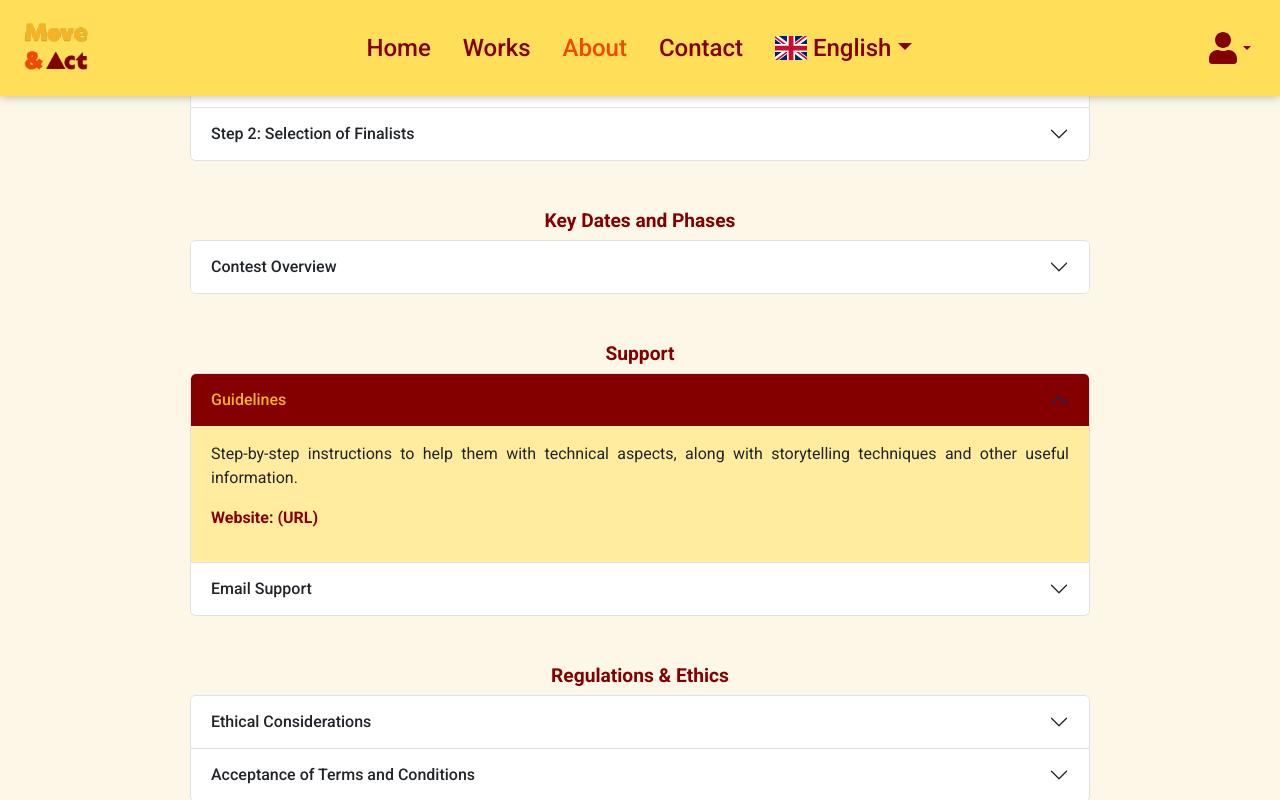
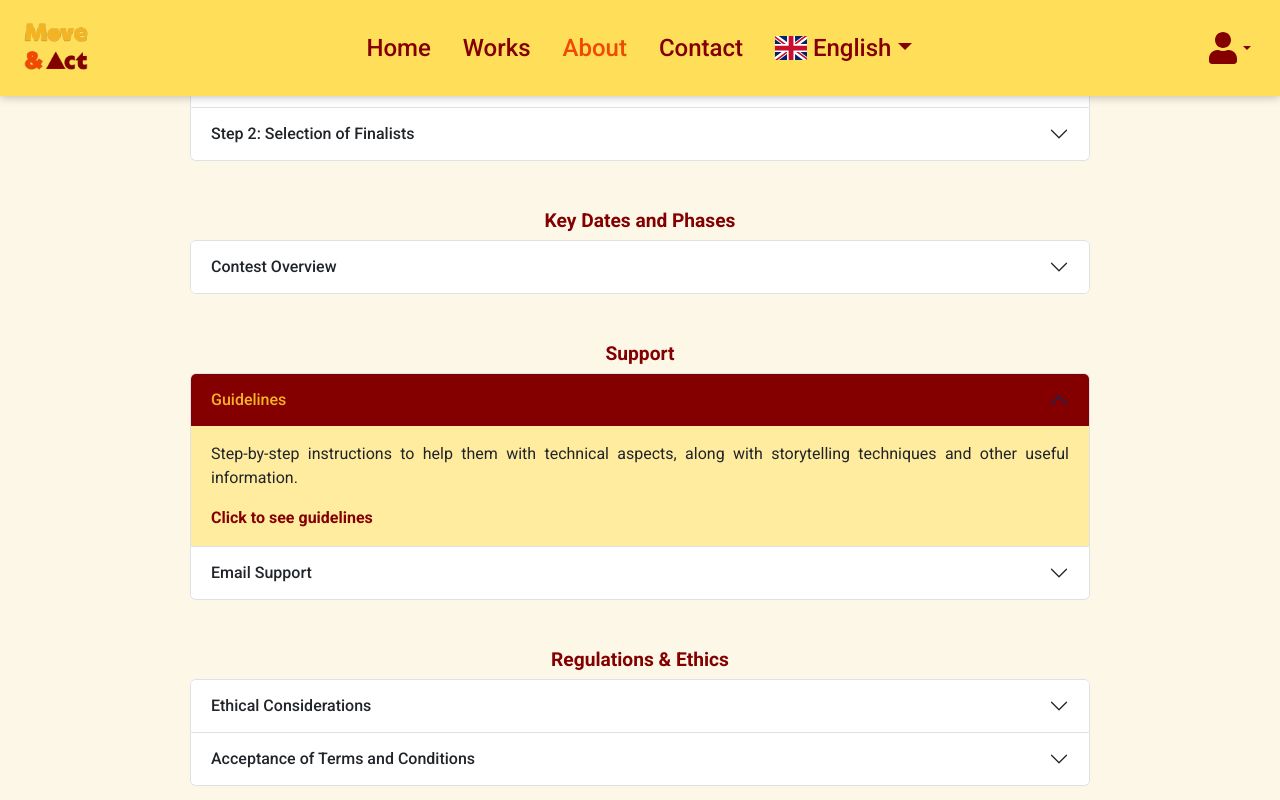
Before and after one commit to wmcqueensky/move-act-contest-platform, a React (Vite) app in the folder move-act-contest-platform/: page /about in a window 1280 px wide. Both pictures are taken after a click on the button "Guidelines". Shown: the part 1985-2785 px from the top of the page. Built offline with nearby package versions, Linux system fonts and the light colour scheme; no server answers.

Commit message:
Fix guidelines

```diff
--- a/move-act-contest-platform/src/pages/about/index.tsx
+++ b/move-act-contest-platform/src/pages/about/index.tsx
@@ -835,9 +835,20 @@ const AboutPage = () => {
 							along with storytelling techniques and other useful information.
 						</p>
 
-						<p style={{ fontWeight: "bold", color: "var(--bordo-color)" }}>
-							Website: (URL)
-						</p>
+						<div>
+							<a
+								href={guidelinesPdf}
+								target="_blank"
+								rel="noopener noreferrer"
+								style={{
+									fontWeight: "bold",
+									color: "var(--bordo-color)",
+									textDecoration: "none",
+								}}
+							>
+								Click to see guidelines
+							</a>
+						</div>
 					</Accordion.Body>
 				</Accordion.Item>
 
```
